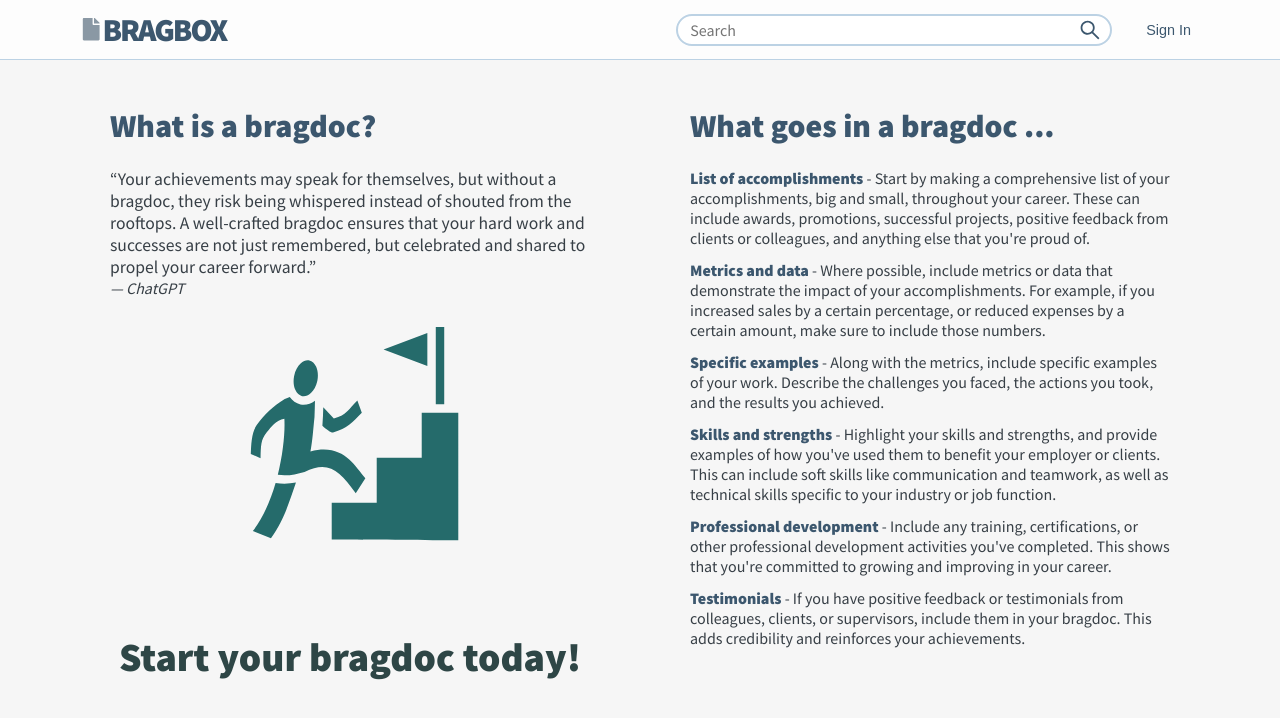
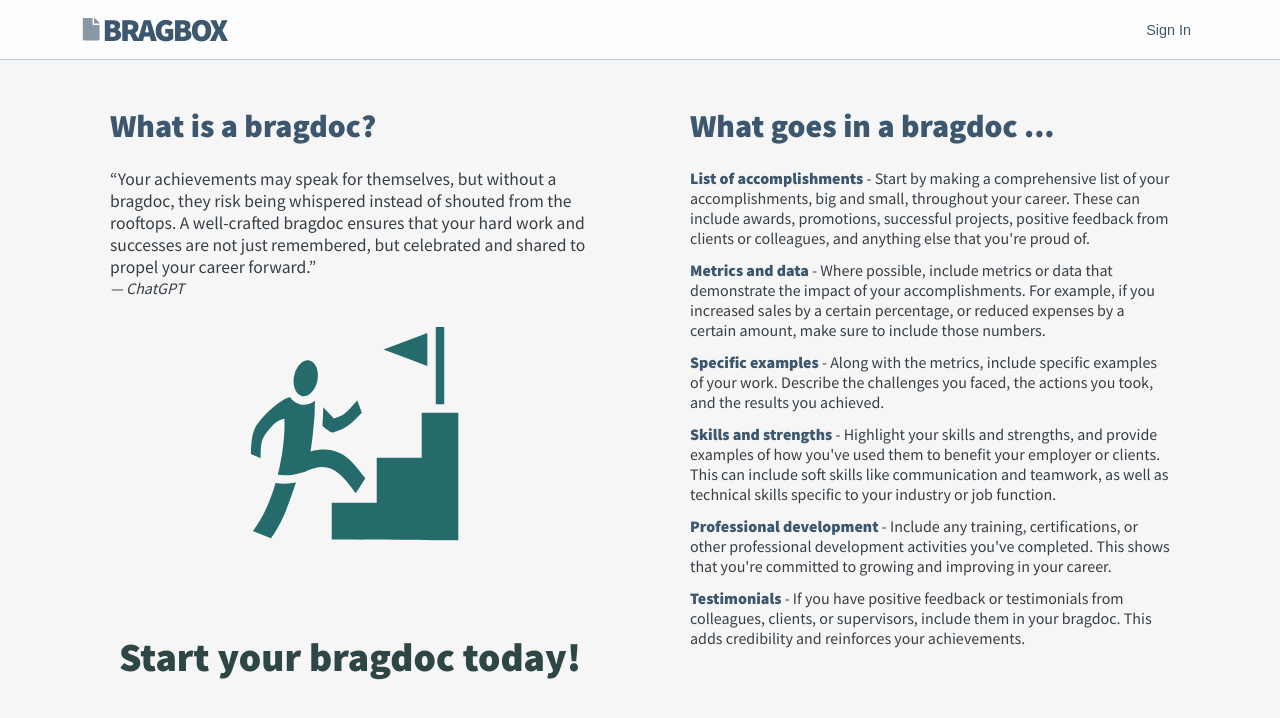
Before and after one commit to talha6663/BragDocumentApplication, a React (Create React App) app in the folder client/: page / in a window 1280 px wide. Shown: the top 718 px of the page. Built offline with nearby package versions, Linux system fonts and the light colour scheme; no server answers.

Commit message:
Search bar hidden with no user

```diff
--- a/client/src/components/Navbar.jsx
+++ b/client/src/components/Navbar.jsx
@@ -81,6 +81,8 @@ const Navbar = (props) => {
             <nav>
                 <div className="logo"><FaFile className="logo_icon" />BRAGBOX</div>
                 <div className="nav_rightSide">
+                    {user?.displayName ? (
+                        <>
                             <dialog ref={modalRef} className="popup signout">
                                 <div className="message">Sign out as {user?.displayName}?</div>
                                 <button className="btn btn_small" onClick={handleSignOut}>Sign Out</button>
@@ -90,9 +92,6 @@ const Navbar = (props) => {
                                 <input type="text" value={searchValue} onChange={handleChange} onKeyUp={handleKeyUp} placeholder="Search" />
                                 <AiOutlineSearch onClick={search} className="search_icon" title="Search" alt="search" />
                             </div>
-                    {user?.displayName ? (
-                        <>
-
 
                             <button className="nav_button no_border" onClick={openModal}>{user?.displayName}</button>
                             <img referrerPolicy="no-referrer" className="profilePicture" src={user?.photoURL} onClick={openModal} alt="pic" />
```
Also changed, not shown: client/src/components/ListBrags.jsx (+4 -25 lines). Lines whose indentation alone changed are shown as unchanged.
